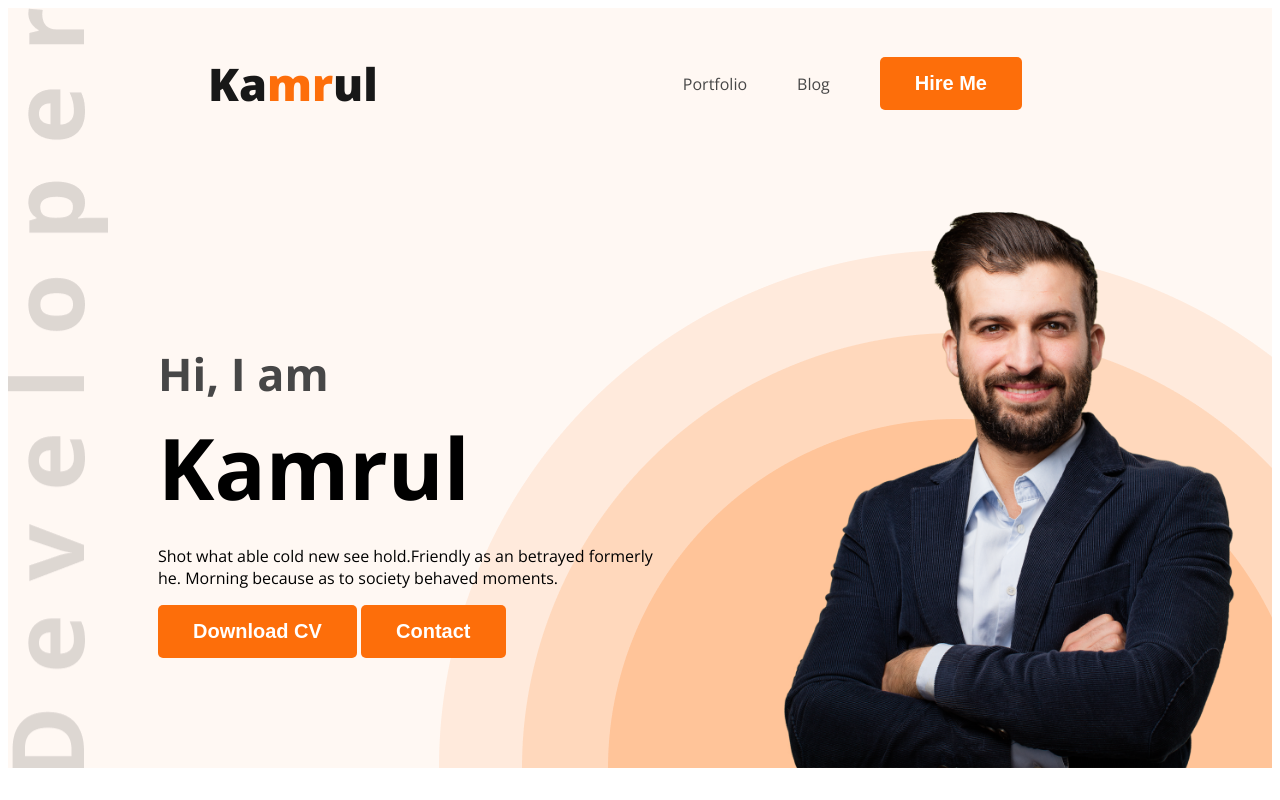
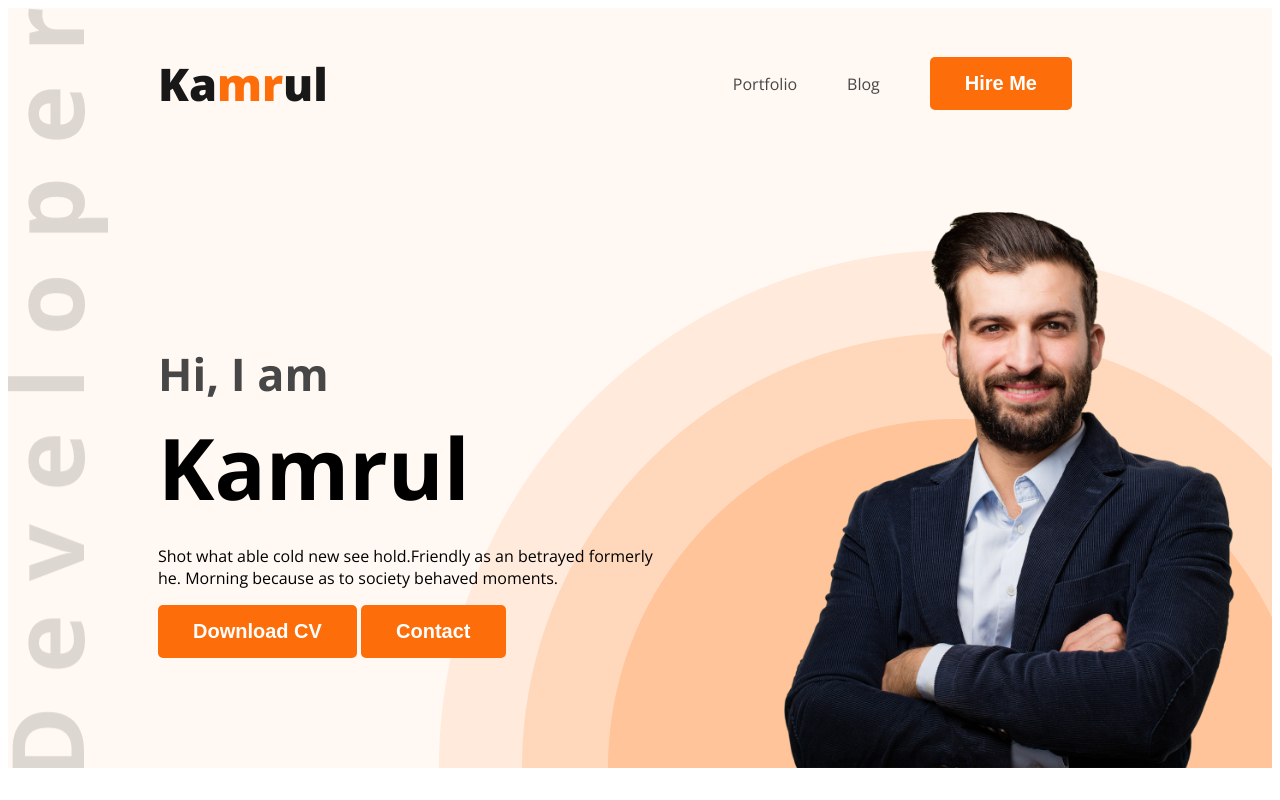
Before and after one commit to wdkammrul/responsive-portfolio-website, a plain HTML site: page index.html in a window 1280 px wide. Shown: the top 800 px of the page. Drawn offline with nearby package versions, Linux system fonts and the light colour scheme.

Commit message:
finish commit

```diff
--- a/styles/portfolio.css
+++ b/styles/portfolio.css
@@ -36,7 +36,7 @@ nav {
     display: flex;
     justify-content: space-between;
     align-items: center;
-    margin: 0 200px;
+    margin: 0 150px;
 }
 
 .nav-title {
```
